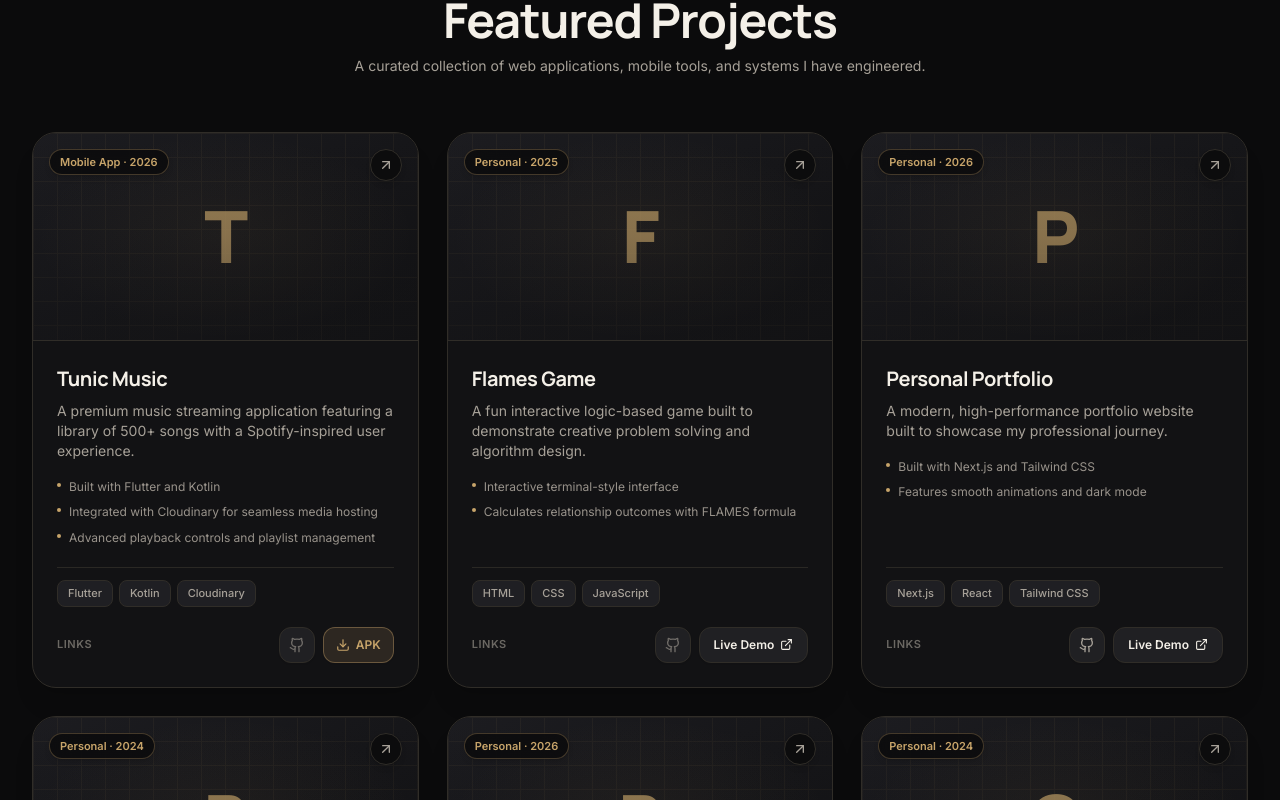
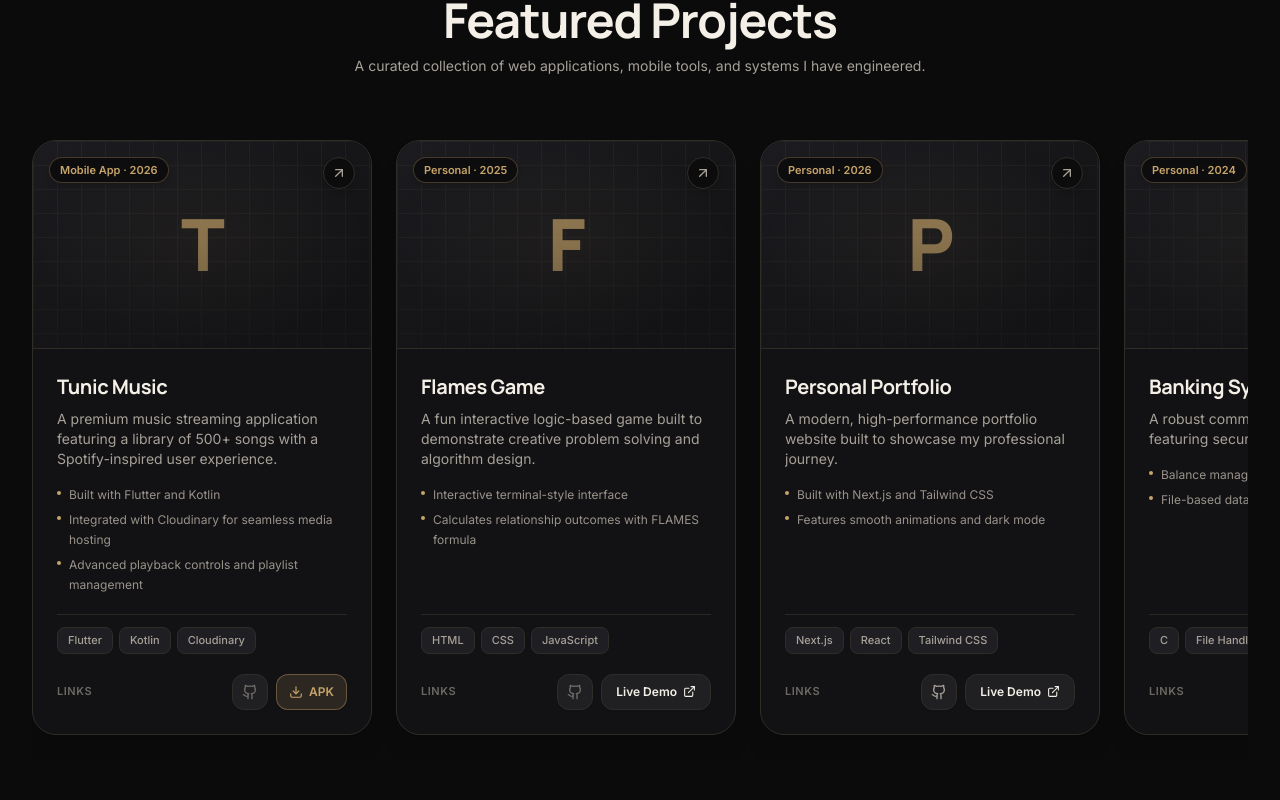
Before and after one commit to Amarnath2007/New_Portfolio, a Next.js app: page / in a window 1280 px wide. Shown: the part 3960-4760 px from the top of the page. Built offline with nearby package versions, Linux system fonts and the light colour scheme.

Commit message:
feat(projects): convert projects section into horizontal scrollable carousel

```diff
--- a/components/Projects.tsx
+++ b/components/Projects.tsx
@@ -1,7 +1,8 @@
 "use client";
 
+import { useRef } from "react";
 import { motion, useReducedMotion } from "framer-motion";
-import { Github, ExternalLink, Download, ArrowUpRight } from "lucide-react";
+import { Github, ExternalLink, Download, ArrowUpRight, ChevronLeft, ChevronRight } from "lucide-react";
 import Image from "next/image";
 import SectionDivider from "./SectionDivider";
 import { Project } from "@/lib/portfolio-data";
@@ -100,6 +101,15 @@ interface ProjectsProps {
 export default function Projects({ data }: ProjectsProps) {
   const items = data && data.length > 0 ? data : defaultProjects;
   const shouldReduceMotion = useReducedMotion();
+  const scrollRef = useRef<HTMLDivElement>(null);
+
+  const scroll = (direction: "left" | "right") => {
+    if (scrollRef.current) {
+      const { scrollLeft, clientWidth } = scrollRef.current;
+      const scrollTo = direction === "left" ? scrollLeft - clientWidth / 1.5 : scrollLeft + clientWidth / 1.5;
+      scrollRef.current.scrollTo({ left: scrollTo, behavior: "smooth" });
+    }
+  };
 
   return (
     <section id="projects" className="relative z-10 pt-16 md:pt-20 pb-0 scroll-mt-24 md:scroll-mt-28">
@@ -123,8 +133,13 @@ export default function Projects({ data }: ProjectsProps) {
           </p>
         </motion.div>
 
-        {/* Consistent 6-Project Interactive Grid with Equal Importance */}
-        <div className="grid grid-cols-1 md:grid-cols-2 lg:grid-cols-3 gap-6 lg:gap-7 items-stretch">
+        {/* Horizontal Scrollable Carousel */}
+        <div className="relative group/carousel">
+          <div
+            ref={scrollRef}
+            className="flex gap-5 md:gap-6 overflow-x-auto scroll-smooth snap-x snap-mandatory pb-6 pt-2 px-1 items-stretch [&::-webkit-scrollbar]:hidden"
+            style={{ scrollbarWidth: "none" }}
+          >
             {items.map((p: any, i: number) => {
               const primaryActionLink = p.demo || p.download || p.github;
 
@@ -139,7 +154,7 @@ export default function Projects({ data }: ProjectsProps) {
                     ease: "easeOut",
                   }}
                   viewport={{ once: true, amount: 0.15 }}
-                className="group relative flex flex-col justify-between rounded-2xl md:rounded-3xl bg-[#141416]/95 border border-[#302D28] hover:border-[#C7A46A]/50 transition-all duration-300 hover:-translate-y-1.5 shadow-xl hover:shadow-[0_15px_35px_-10px_rgba(0,0,0,0.7),0_0_25px_rgba(199,164,106,0.12)] overflow-hidden h-full cursor-default"
+                  className="group relative flex-shrink-0 w-[85vw] max-w-[340px] sm:w-[360px] md:w-[380px] snap-start flex flex-col justify-between rounded-2xl md:rounded-3xl bg-[#141416]/95 border border-[#302D28] hover:border-[#C7A46A]/50 transition-all duration-300 hover:-translate-y-1.5 shadow-xl hover:shadow-[0_15px_35px_-10px_rgba(0,0,0,0.7),0_0_25px_rgba(199,164,106,0.12)] overflow-hidden cursor-default"
                 >
                 {/* Top Subtle Hover Accent Line */}
                 <div className="absolute top-0 left-0 right-0 h-[1.5px] bg-gradient-to-r from-transparent via-[#C7A46A]/0 group-hover:via-[#C7A46A]/70 to-transparent transition-all duration-500 z-30" />
@@ -313,6 +328,26 @@ export default function Projects({ data }: ProjectsProps) {
             );
           })}
         </div>
+
+        {/* Navigation Arrows */}
+        <button
+          type="button"
+          onClick={() => scroll("left")}
+          className="absolute left-0 top-1/2 -translate-y-1/2 -translate-x-3 sm:-translate-x-5 w-11 h-11 rounded-full bg-[#202023] border border-[#302D28] text-[#A7A198] flex items-center justify-center backdrop-blur-md opacity-0 group-hover/carousel:opacity-100 transition-all duration-200 z-30 hover:bg-[#C7A46A] hover:text-[#191919] hover:border-[#C7A46A] hidden sm:flex shadow-2xl cursor-pointer"
+          aria-label="Previous projects"
+        >
+          <ChevronLeft size={22} />
+        </button>
+
+        <button
+          type="button"
+          onClick={() => scroll("right")}
+          className="absolute right-0 top-1/2 -translate-y-1/2 translate-x-3 sm:translate-x-5 w-11 h-11 rounded-full bg-[#202023] border border-[#302D28] text-[#A7A198] flex items-center justify-center backdrop-blur-md opacity-0 group-hover/carousel:opacity-100 transition-all duration-200 z-30 hover:bg-[#C7A46A] hover:text-[#191919] hover:border-[#C7A46A] hidden sm:flex shadow-2xl cursor-pointer"
+          aria-label="Next projects"
+        >
+          <ChevronRight size={22} />
+        </button>
+      </div>
     </div>
 
     <SectionDivider />
```
Lines whose indentation alone changed are shown as unchanged.
